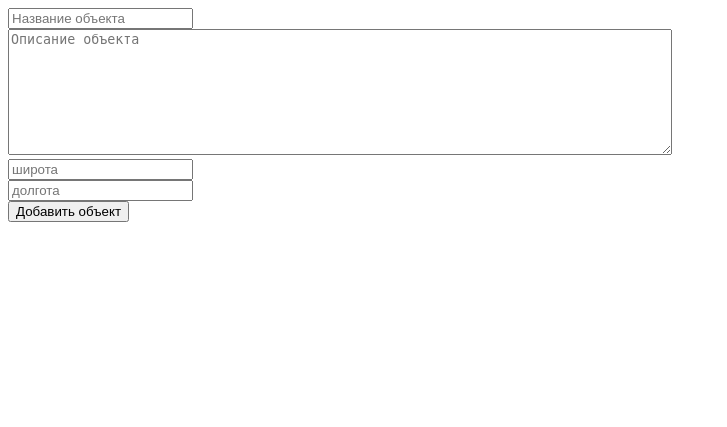
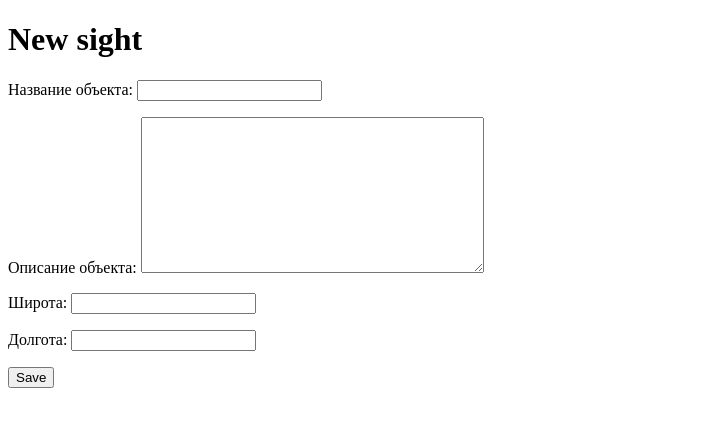
Before and after one commit to Karavay/sights_of_country, a Django app: page /sights/add_sight_blank in a window 1280 px wide. Shown: the top 427 px of the page, without its empty margins (0-727 px from the left). Run offline with Django 3.2, Linux system fonts and the light colour scheme.

Commit message:
another way of adding sights

```diff
--- /dev/null
+++ b/sights_of_country/apps/sights/forms.py
@@ -0,0 +1,8 @@
+from django import forms
+from .models import Sight
+
+class SightForm(forms.ModelForm):
+
+    class Meta():
+        model = Sight
+        fields = ('sight_title','sight_description','sight_lat','sight_lon',)
--- a/sights_of_country/apps/sights/models.py
+++ b/sights_of_country/apps/sights/models.py
@@ -1,6 +1,8 @@
 from django.db import models
 from django.core.files.storage import FileSystemStorage
 import PIL
+
+from django.utils import timezone
 
 fs = FileSystemStorage(location = 'sights_of_country/media')
 
@@ -9,7 +11,7 @@ class Sight(models.Model):
     sight_description = models.TextField('описание объекта')
     sight_lat = models.FloatField('широта')
     sight_lon = models.FloatField('долгота')
-    pub_date = models.DateTimeField('дата публикации')
+    pub_date = models.DateTimeField('дата публикации',default=timezone.now())
 
     def __str__(self):
         return self.sight_title
--- a/sights_of_country/apps/sights/urls.py
+++ b/sights_of_country/apps/sights/urls.py
@@ -7,5 +7,4 @@ urlpatterns = [
     path('<int:sight_id>/',views.detail,name='detail'),
     path('',views.index,name='index'),
     path('add_sight_blank',views.add_sight_blank,name='add_sight_blank'),
-    path('add_sight_blank/add_sight',views.add_sight,name='add_sight'),
 ]
--- a/sights_of_country/apps/sights/views.py
+++ b/sights_of_country/apps/sights/views.py
@@ -1,9 +1,11 @@
-from django.shortcuts import render
+from django.shortcuts import render,redirect,get_object_or_404
 from .models import Sight
 from django.http import Http404,HttpResponseRedirect
 from django.urls import reverse
 
 from django.utils import timezone
+
+from .forms import SightForm
 
 
 
@@ -26,17 +28,32 @@ def detail(request,sight_id):
     return render(request,'sights/detail.html',{'sight': s,'img_list':img_list})
 
 def add_sight_blank(request):
-    return render(request,'sights/add_sight_blank.html')
 
-def add_sight(request):
-    s = Sight(sight_title = request.POST['name'],
-                 sight_description = request.POST['text'],
-                 sight_lat = request.POST['lat'],
-                 sight_lon = request.POST['lon'],
-                 pub_date = timezone.now()
-        )
-    s.save()
-    return HttpResponseRedirect(reverse('sights:index'))
+    if request.method == "POST":
+        form = SightForm(request.POST)
+        if form.is_valid():
+            sight = form.save(commit=False)
+            sight.save()
+            return redirect('sights:detail',sight_id=sight.pk)
+    else:
+        form = SightForm()
+    return render(request,'sights/add_sight_blank.html',{'form':form})
+
+# def add_sight(request):
+#     # s = Sight(sight_title = request.POST['name'],
+#     #              sight_description = request.POST['text'],
+#     #              sight_lat = request.POST['lat'],
+#     #              sight_lon = request.POST['lon'],
+#     #              pub_date = timezone.now()
+#     #     )
+#     # s.save()
+#
+#     # if request.method == 'POST':
+#     #     form = PostForm(request.POST)
+#     #     if form.is_valid():
+#     #         post =
+#         form = SightForm()
+#     return HttpResponseRedirect(reverse('sights:index'))
 
 # #map function
 # def add_map(request,sight_id):
--- a/sights_of_country/templates/sights/add_sight_blank.html
+++ b/sights_of_country/templates/sights/add_sight_blank.html
@@ -3,13 +3,10 @@
 {% block title %}Добавление объекта{% endblock %}
 
 {% block content %}
-  <form action='{% url "sights:add_sight" %}' method='POST'>
-
-    {% csrf_token %}
-    <input type='text' placeholder="Название объекта" name='name'><br>
-    <textarea name="text" rows="8" cols="80" placeholder="Описание объекта"></textarea><br>
-    <input type='text' placeholder="широта" name='lat'><br>
-    <input type='text' placeholder="долгота" name='lon'><br>
-    <button type='submit'>Добавить объект</button>
+  <h1>New sight</h1>
+  <form method="POST">
+      {% csrf_token %}
+      {{ form.as_p }}
+      <button type="submit" name="button">Save</button>
   </form>
 {% endblock %}
```
Also changed, not shown: db.sqlite3, sights_of_country/apps/sights/migrations/0005_auto_20200316_1545.py (added).
